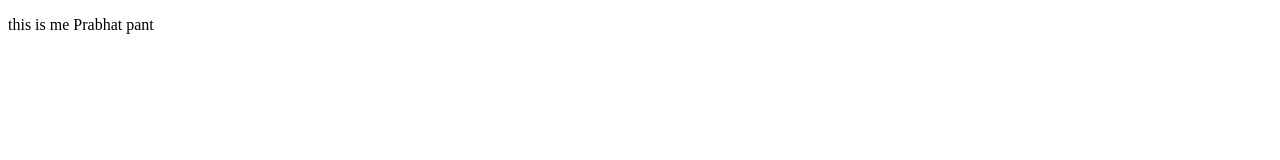
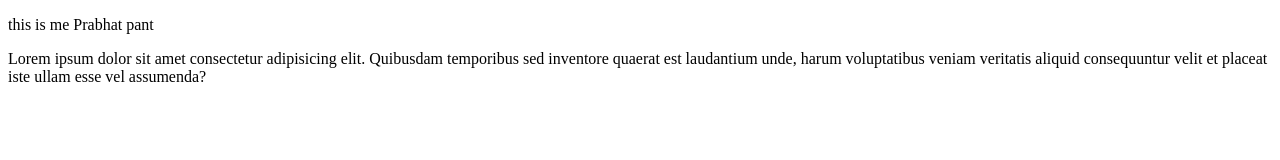
Before and after one commit to prabhatpant01/demoo-, a plain HTML site: page index.html in a window 1280 px wide. Drawn offline with Linux system fonts and the light colour scheme.

Commit message:
feature1 branch changes from local machine loremipsum

```diff
--- a/index.html
+++ b/index.html
@@ -7,5 +7,8 @@
 </head>
 <body>
     <P>this is me Prabhat pant</P>
+    <p>Lorem ipsum dolor sit amet consectetur adipisicing elit. Quibusdam temporibus sed inventore
+    quaerat est laudantium unde, harum voluptatibus
+    veniam veritatis aliquid consequuntur velit et placeat iste ullam esse vel assumenda?</p>
 </body>
 </html>
```
